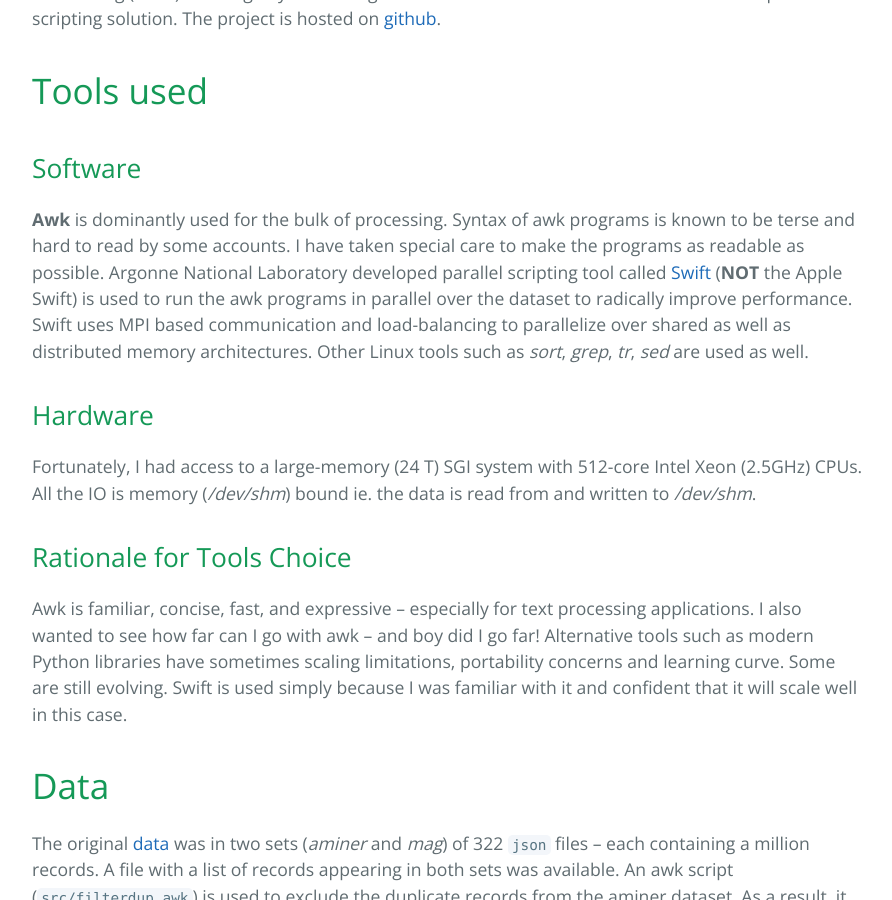
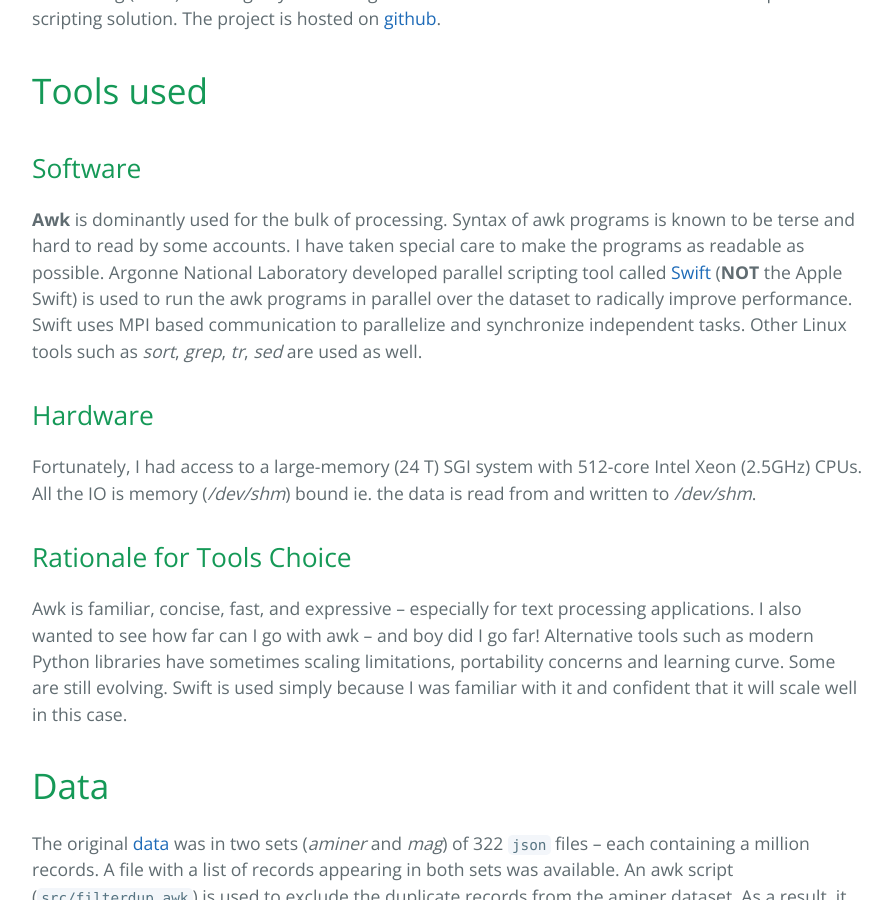
Before and after one commit to ketancmaheshwari/ketancmaheshwari.github.io, a Jekyll site: the page built from _posts/2020-05-19-SMC18-Data-Challenge-4.md, in a window 1280 px wide and 900 px high, scrolled down 727 px. Shown: the whole window, without its empty margins (192-1084 px from the left). Built offline with Jekyll 4.4.1, drawn with Linux system fonts in a browser that asks for light colours.

Commit message:
made changes

```diff
--- a/_posts/2020-05-19-SMC18-Data-Challenge-4.md
+++ b/_posts/2020-05-19-SMC18-Data-Challenge-4.md
@@ -16,7 +16,7 @@ Presenting the solution I worked on in 2018 to a Data Challenge organized at [wo
 
 ## Software
 
-**Awk** is dominantly used for the bulk of processing. Syntax of awk programs is known to be terse and hard to read by some accounts. I have taken special care to make the programs as readable as possible. Argonne National Laboratory developed parallel scripting tool called [Swift](http://swift-lang.org/Swift-T) (**NOT** the Apple Swift) is used to run the awk programs in parallel over the dataset to radically improve performance. Swift uses MPI based communication and load-balancing to parallelize over shared as well as distributed memory architectures. Other Linux tools such as *sort*, *grep*, *tr*, *sed* are used as well.
+**Awk** is dominantly used for the bulk of processing. Syntax of awk programs is known to be terse and hard to read by some accounts. I have taken special care to make the programs as readable as possible. Argonne National Laboratory developed parallel scripting tool called [Swift](http://swift-lang.org/Swift-T) (**NOT** the Apple Swift) is used to run the awk programs in parallel over the dataset to radically improve performance. Swift uses MPI based communication to parallelize and synchronize independent tasks. Other Linux tools such as *sort*, *grep*, *tr*, *sed* are used as well.
 
 ## Hardware
 
```
